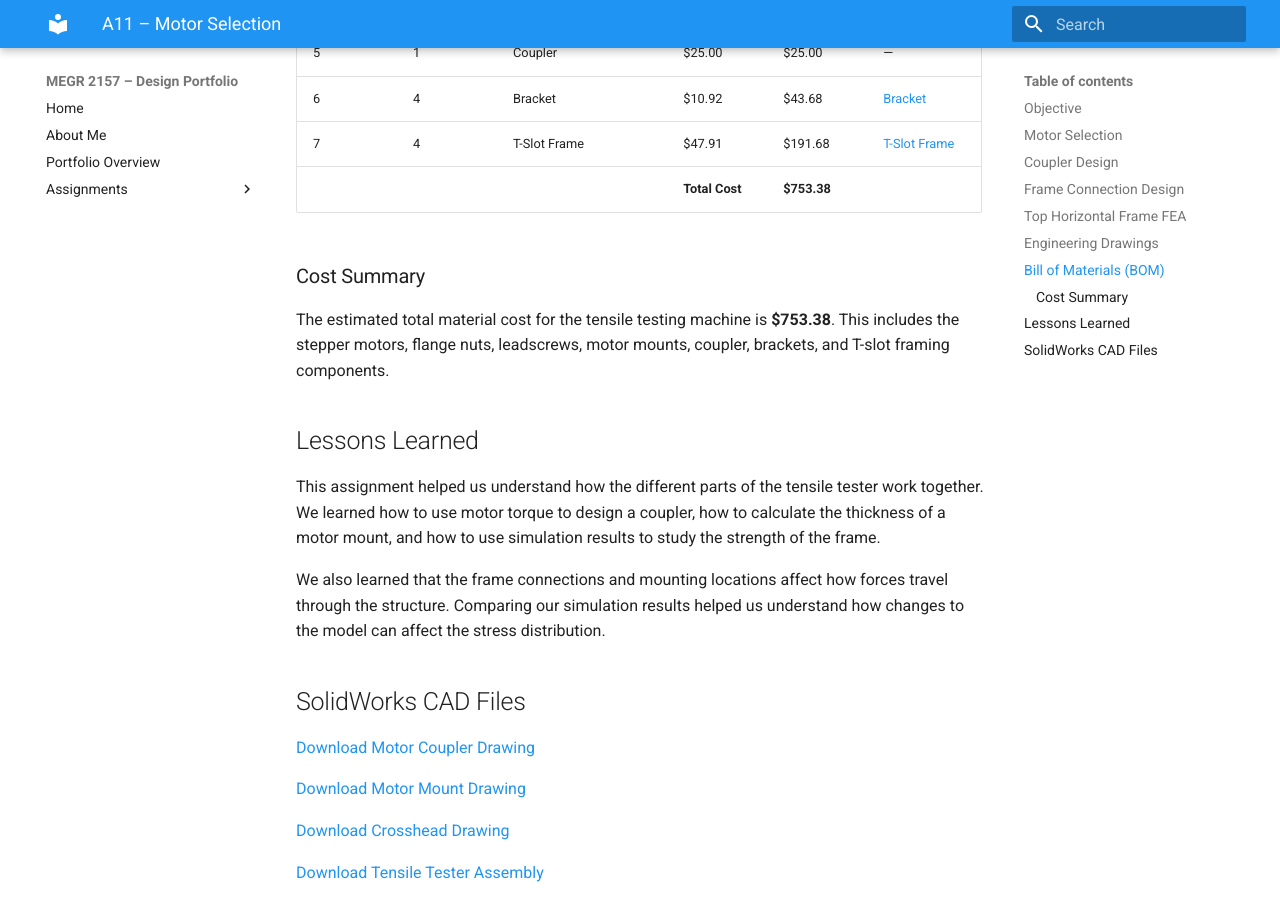
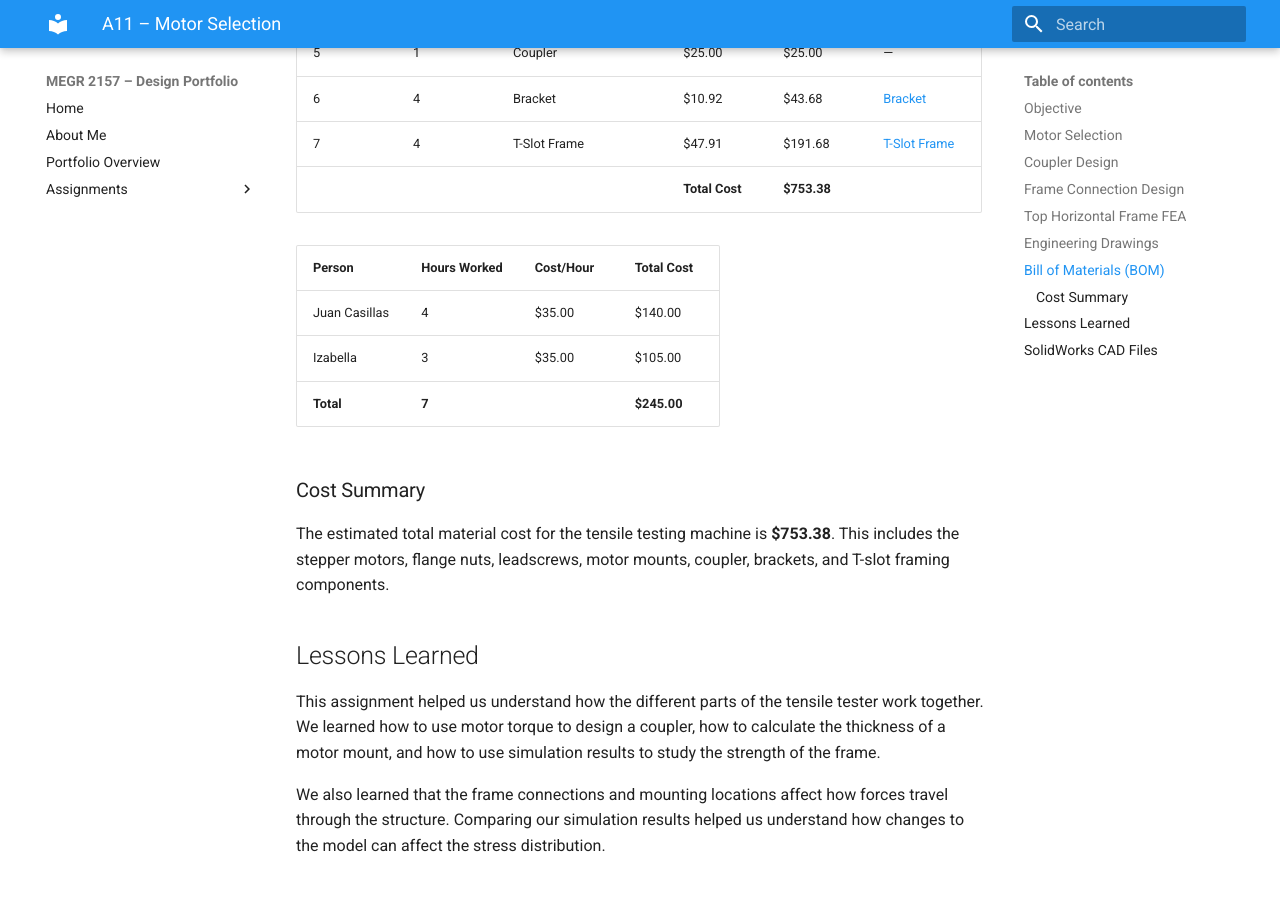
Before and after one commit to jcasillaspad/MEGR2157-Portfolio, an MkDocs documentation site: the page built from docs/assignments/a11/index.md, in a window 1280 px wide and 900 px high, scrolled down 13241 px. Built offline with MkDocs 1.6.1 and Material for MkDocs 9.7.7, drawn with Linux system fonts in a browser that asks for light colours.

Commit message:
Include labor cost breakdown in index.md
Added labor cost details for team members Juan Casillas and Izabella, including hours worked and total cost.

```diff
--- a/docs/assignments/a11/index.md
+++ b/docs/assignments/a11/index.md
@@ -116,6 +116,12 @@ The following table lists the components required to construct the tensile testi
 | 7 | 4 | T-Slot Frame | $47.91 | $191.68 | [T-Slot Frame](https://www.grainger.com/product/80-20-T-Slot-Framing-System-Profiles-906T77) |
 | | | | **Total Cost** | **$753.38** | |
 
+| Person | Hours Worked | Cost/Hour | Total Cost |
+|---|---|---|---|
+| Juan Casillas | 4 | $35.00 | $140.00 |
+| Izabella | 3 | $35.00 | $105.00 |
+| **Total** | **7** | | **$245.00** |
+
 ### Cost Summary
 
 The estimated total material cost for the tensile testing machine is **$753.38**. This includes the stepper motors, flange nuts, leadscrews, motor mounts, coupler, brackets, and T-slot framing components.
```
